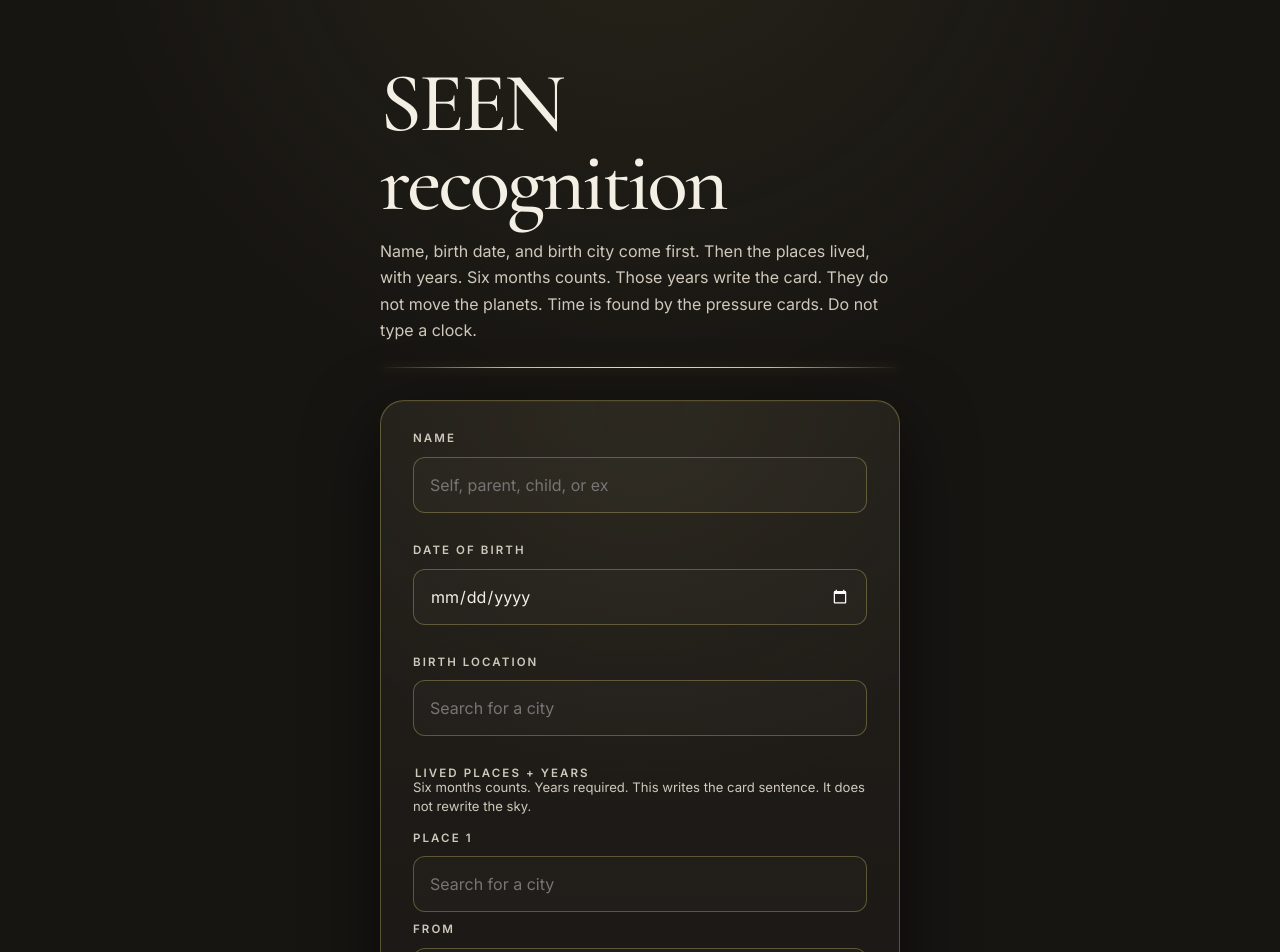
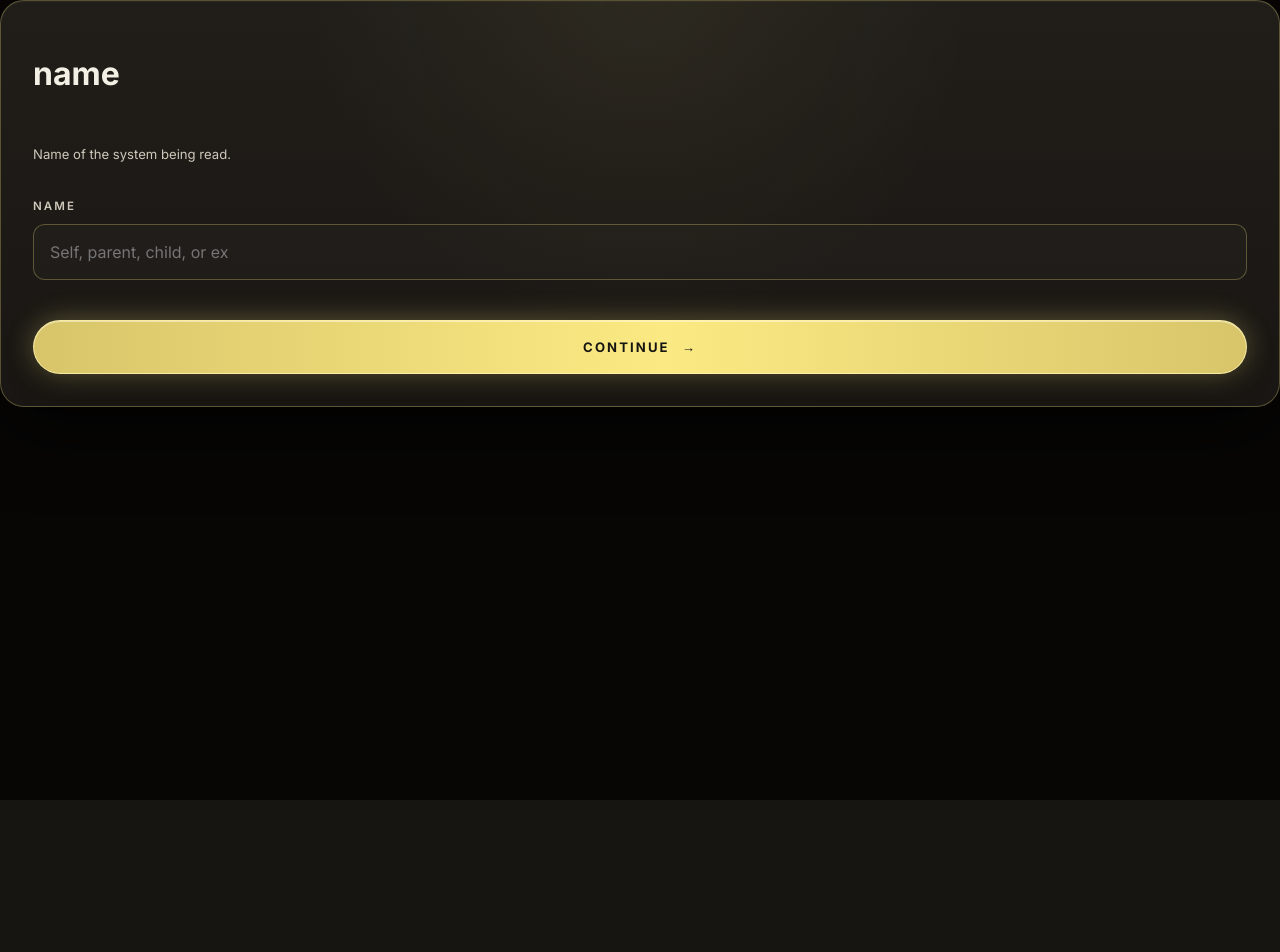
Before and after one commit to seanmphelps-ai/seen-universe, a Next.js app: page /chart in a window 1280 px wide. Shown: the top 952 px of the page. After the commit the page ends 800 px from the top, so only its background shows below. Built offline with nearby package versions, Linux system fonts and the light colour scheme.

Commit message:
Wire the rest of the intake deck onto the live path (#23)
Four intake cards on /chart: name, date control, city search, lived places. Location card unchanged.

```diff
--- a/app/chart/page.tsx
+++ b/app/chart/page.tsx
@@ -1,108 +1,103 @@
 'use client';
 
-import { FormEvent, useMemo, useState } from 'react';
+import { FormEvent, useState } from 'react';
 import { useRouter } from 'next/navigation';
 import LivedPlacesField from '../../components/LivedPlacesField';
-import { CITIES, type City } from '../../lib/cities';
+import { LocationAutocompleteInput } from '../../components/LocationAutocompleteInput';
+import {
+  INTAKE_CARDS,
+  birthCityCardError,
+  birthDateCardError,
+  buildIntakeRecord,
+  nameCardError,
+  placeFromSuggestion,
+  type IntakeCard,
+} from '../../lib/foundation/intakeDeck';
+import type { Place } from '../../lib/foundation/intakeSchema';
 import {
   collectLivedPlaces,
   emptyLivedPlaceDraft,
-  livedStackFromPlaces,
+  type LivedPlaceDraft,
 } from '../../lib/foundation/livedExposure';
+
+const CARD_COPY: Record<IntakeCard, { title: string; support: string }> = {
+  name: {
+    title: 'name',
+    support: 'Name of the system being read.',
+  },
+  birthDate: {
+    title: 'birth date',
+    support: 'The day this system entered.',
+  },
+  birthCity: {
+    title: 'birth city',
+    support: 'Search for the city. The pick carries latitude and longitude.',
+  },
+  livedPlaces: {
+    title: 'lived places',
+    support: 'Six months or more. A shorter stay does not count.',
+  },
+};
 
 export default function NatalChartPage() {
   const router = useRouter();
+  const [step, setStep] = useState(0);
   const [name, setName] = useState('');
   const [birthDate, setBirthDate] = useState('');
   const [cityQuery, setCityQuery] = useState('');
-  const [selectedCity, setSelectedCity] = useState<City | null>(null);
-  const [livedRows, setLivedRows] = useState(() => [emptyLivedPlaceDraft('1')]);
+  const [birthCity, setBirthCity] = useState<Place | null>(null);
+  const [livedRows, setLivedRows] = useState<LivedPlaceDraft[]>(() => [emptyLivedPlaceDraft('1')]);
   const [error, setError] = useState('');
 
-  const citySuggestions = useMemo(() => {
-    const query = cityQuery.trim().toLowerCase();
-    if (!query || selectedCity) return [];
-    return CITIES.filter(
-      (city) =>
-        city.name.toLowerCase().includes(query) ||
-        city.country.toLowerCase().includes(query),
-    ).slice(0, 8);
-  }, [cityQuery, selectedCity]);
+  const card = INTAKE_CARDS[step] ?? 'name';
+  const copy = CARD_COPY[card];
 
-  function handleCityInputChange(value: string) {
-    setCityQuery(value);
-    setSelectedCity(null);
+  function advance(event: FormEvent<HTMLFormElement>) {
+    event.preventDefault();
+    const message = errorFor(card);
+    if (message) {
+      setError(message);
+      return;
     }
-
-  function handleCitySelect(city: City) {
-    setSelectedCity(city);
-    setCityQuery(`${city.name}, ${city.country}`);
-  }
-
-  function handleSubmit(event: FormEvent<HTMLFormElement>) {
-    event.preventDefault();
-
-    if (!name.trim()) {
-      setError('Enter a name.');
+    setError('');
+    if (step < INTAKE_CARDS.length - 1) {
+      setStep(step + 1);
       return;
     }
 
-    if (!birthDate) {
-      setError('Enter a date of birth.');
-      return;
+    try {
+      const record = buildIntakeRecord({
+        name,
+        birthDate,
+        birthCity: birthCity!,
+        livedPlaces: collectLivedPlaces(livedRows),
+      });
+      sessionStorage.setItem('seen.foundation.birth', JSON.stringify(record));
+      router.push('/foundation/rectification');
+    } catch (err) {
+      setError(err instanceof Error ? err.message : 'Check the lived places.');
+    }
   }
 
-    if (!selectedCity) {
-      setError('Search for and select a birth location from the list.');
-      return;
+  function errorFor(current: IntakeCard): string | null {
+    if (current === 'name') return nameCardError(name);
+    if (current === 'birthDate') return birthDateCardError(birthDate);
+    if (current === 'birthCity') return birthCityCardError(birthCity);
+    try {
+      collectLivedPlaces(livedRows);
+      return null;
+    } catch (err) {
+      return err instanceof Error ? err.message : 'Check the lived places.';
     }
-
-    let livedPlaces;
-    try {
-      livedPlaces = collectLivedPlaces(livedRows);
-    } catch (err) {
-      setError(err instanceof Error ? err.message : 'Check the lived places.');
-      return;
-    }
-
-    sessionStorage.setItem(
-      'seen.foundation.birth',
-      JSON.stringify({
-        name: name.trim(),
-        birthDate,
-        city: {
-          name: selectedCity.name,
-          country: selectedCity.country,
-          latitude: selectedCity.latitude,
-          longitude: selectedCity.longitude,
-        },
-        livedPlaces,
-        livedStack: livedStackFromPlaces(livedPlaces),
-      }),
-    );
-
-    router.push('/foundation/rectification');
   }
 
   return (
-    <main className="seenFlowPage">
-      <section className="seenFlowShell" aria-labelledby="natal-chart-title">
-        <header className="seenFlowHeader">
-          <h1 id="natal-chart-title" className="seenDisplayLarge">
-            SEEN recognition
-          </h1>
+    <main className="seenAlivePage seenIntakeDeck">
+      <form className="seenPanel seenFlowForm" noValidate onSubmit={advance} aria-labelledby="intake-card-title">
+        <h1 id="intake-card-title">{copy.title}</h1>
+        <p className="seenFieldSupport">{copy.support}</p>
 
-          <p className="seenFlowIntroduction">
-            Name, birth date, and birth city come first. Then the places lived,
-            with years. Six months counts. Those years write the card. They do
-            not move the planets. Time is found by the pressure cards. Do not
-            type a clock.
-          </p>
-
-          <div className="seenDivider" aria-hidden="true" />
-        </header>
-
-        <form className="seenPanel seenFlowForm" onSubmit={handleSubmit}>
+        {card === 'name' && (
           <div className="seenField">
             <label className="seenLabel" htmlFor="chart-name">
               Name
@@ -112,14 +107,16 @@ export default function NatalChartPage() {
                 id="chart-name"
                 className="seenInput"
                 type="text"
-                autoComplete="off"
+                autoComplete="name"
                 placeholder="Self, parent, child, or ex"
                 value={name}
                 onChange={(event) => setName(event.target.value)}
               />
             </div>
           </div>
+        )}
 
+        {card === 'birthDate' && (
           <div className="seenField">
             <label className="seenLabel" htmlFor="chart-date">
               Date of birth
@@ -134,41 +131,37 @@ export default function NatalChartPage() {
               />
             </div>
           </div>
+        )}
 
+        {card === 'birthCity' && (
           <div className="seenField">
             <label className="seenLabel" htmlFor="chart-city">
-              Birth location
+              Birth city
             </label>
             <div className="seenInputFrame">
-              <input
+              <LocationAutocompleteInput
                 id="chart-city"
                 className="seenInput"
-                type="text"
-                autoComplete="off"
+                value={cityQuery}
                 placeholder="Search for a city"
-                value={cityQuery}
-                onChange={(event) => handleCityInputChange(event.target.value)}
+                ariaLabel="Birth city"
+                onChange={setCityQuery}
+                onPlaceSelect={(suggestion) => {
+                  if (!suggestion) {
+                    setBirthCity(null);
+                    return;
+                  }
+                  setCityQuery(suggestion.label);
+                  setBirthCity(placeFromSuggestion(suggestion));
+                }}
               />
             </div>
+          </div>
+        )}
 
-            {citySuggestions.length > 0 && (
-              <ul className="seenCitySuggestions">
-                {citySuggestions.map((city) => (
-                  <li key={`${city.name}-${city.country}`}>
-                    <button
-                      type="button"
-                      className="seenCitySuggestion"
-                      onClick={() => handleCitySelect(city)}
-                    >
-                      {city.name}, {city.country}
-                    </button>
-                  </li>
-                ))}
-              </ul>
+        {card === 'livedPlaces' && (
+          <LivedPlacesField rows={livedRows} onChange={setLivedRows} />
         )}
-          </div>
-
-          <LivedPlacesField rows={livedRows} onChange={setLivedRows} />
 
         {error && (
           <p className="seenFormError" role="alert">
@@ -177,11 +170,22 @@ export default function NatalChartPage() {
         )}
 
         <button className="seenButtonPrimary" type="submit">
-            Start pressure cards
+          Continue
           <span aria-hidden="true">→</span>
         </button>
+        {step > 0 && (
+          <button
+            className="seenButtonSecondary"
+            type="button"
+            onClick={() => {
+              setError('');
+              setStep(step - 1);
+            }}
+          >
+            Back
+          </button>
+        )}
       </form>
-      </section>
     </main>
   );
 }
--- a/app/styles/flow.css
+++ b/app/styles/flow.css
@@ -199,7 +199,8 @@
   line-height: 1.45;
 }
 
-.seenFlowForm .seenButtonPrimary {
+.seenFlowForm .seenButtonPrimary,
+.seenFlowForm .seenButtonSecondary {
   display: inline-flex;
   align-items: center;
   justify-content: center;
@@ -207,6 +208,12 @@
   width: 100%;
   margin-top: var(--seen-space-2);
   cursor: pointer;
+}
+
+.seenAlivePage.seenIntakeDeck {
+  height: auto;
+  min-height: 100svh;
+  overflow: auto;
 }
 
 .seenCompletionDivider {
--- a/components/LivedPlacesField.tsx
+++ b/components/LivedPlacesField.tsx
@@ -1,7 +1,8 @@
 'use client';
 
-import { useMemo, useRef } from 'react';
-import { CITIES } from '../lib/cities';
+import { useRef, type Dispatch, type SetStateAction } from 'react';
+import { LocationAutocompleteInput } from './LocationAutocompleteInput';
+import { placeFromSuggestion } from '../lib/foundation/intakeDeck';
 import {
   emptyLivedPlaceDraft,
   type LivedPlaceDraft,
@@ -9,23 +10,24 @@ import {
 
 type LivedPlacesFieldProps = {
   rows: LivedPlaceDraft[];
-  onChange: (rows: LivedPlaceDraft[]) => void;
+  onChange: Dispatch<SetStateAction<LivedPlaceDraft[]>>;
 };
 
 export default function LivedPlacesField({ rows, onChange }: LivedPlacesFieldProps) {
   const nextId = useRef(rows.length);
 
   function update(id: string, patch: Partial<LivedPlaceDraft>) {
-    onChange(rows.map((row) => (row.id === id ? { ...row, ...patch } : row)));
+    onChange((current) => current.map((row) => (row.id === id ? { ...row, ...patch } : row)));
   }
 
   function addRow() {
     nextId.current += 1;
-    onChange([...rows, emptyLivedPlaceDraft(String(nextId.current))]);
+    const id = String(nextId.current);
+    onChange((current) => [...current, emptyLivedPlaceDraft(id)]);
   }
 
   function removeRow(id: string) {
-    onChange(rows.filter((row) => row.id !== id));
+    onChange((current) => current.filter((row) => row.id !== id));
   }
 
   return (
@@ -62,50 +64,31 @@ function LivedPlaceRow({
   onChange: (patch: Partial<LivedPlaceDraft>) => void;
   onRemove?: () => void;
 }) {
-  const suggestions = useMemo(() => {
-    const query = row.query.trim().toLowerCase();
-    if (!query || row.city) return [];
-    return CITIES.filter(
-      (city) =>
-        city.name.toLowerCase().includes(query) ||
-        city.country.toLowerCase().includes(query),
-    ).slice(0, 8);
-  }, [row.city, row.query]);
-
   return (
     <div className="seenField">
       <label className="seenLabel" htmlFor={`lived-city-${row.id}`}>
         Place {index + 1}
       </label>
       <div className="seenInputFrame">
-        <input
+        <LocationAutocompleteInput
           id={`lived-city-${row.id}`}
           className="seenInput"
-          type="text"
-          autoComplete="off"
+          value={row.query}
           placeholder="Search for a city"
-          value={row.query}
-          onChange={(event) => onChange({ query: event.target.value, city: null })}
+          ariaLabel={`Place ${index + 1}`}
+          onChange={(value) => onChange({ query: value })}
+          onPlaceSelect={(suggestion) => {
+            if (!suggestion) {
+              onChange({ city: null });
+              return;
+            }
+            onChange({
+              query: suggestion.label,
+              city: placeFromSuggestion(suggestion),
+            });
+          }}
         />
       </div>
-      {suggestions.length > 0 && (
-        <ul className="seenCitySuggestions">
-          {suggestions.map((city) => (
-            <li key={`${city.name}-${city.country}`}>
-              <button
-                type="button"
-                className="seenCitySuggestion"
-                onClick={() => onChange({
-                  city,
-                  query: `${city.name}, ${city.country}`,
-                })}
-              >
-                {city.name}, {city.country}
-              </button>
-            </li>
-          ))}
-        </ul>
-      )}
       <label className="seenLabel" htmlFor={`lived-start-${row.id}`}>
         From
       </label>
--- /dev/null
+++ b/lib/foundation/intakeDeck.ts
@@ -0,0 +1,68 @@
+import { z } from 'zod';
+import { BirthAnchorSchema, PlaceSchema, type LivedPlace, type Place } from './intakeSchema';
+import { livedStackFromPlaces } from './livedExposure';
+
+/** Click path after the location card. No clock card. */
+export const INTAKE_CARDS = ['name', 'birthDate', 'birthCity', 'livedPlaces'] as const;
+
+export type IntakeCard = (typeof INTAKE_CARDS)[number];
+
+const BirthDateSchema = z.iso.date();
+
+export type IntakeBirthRecord = {
+  name: string;
+  birthDate: string;
+  city: Place;
+  livedPlaces: LivedPlace[];
+  livedStack: string;
+};
+
+export function placeFromSuggestion(suggestion: {
+  city: string;
+  country: string;
+  latitude: number;
+  longitude: number;
+}): Place {
+  return PlaceSchema.parse({
+    name: suggestion.city,
+    country: suggestion.country,
+    latitude: suggestion.latitude,
+    longitude: suggestion.longitude,
+  });
+}
+
+export function nameCardError(name: string): string | null {
+  if (!name.trim()) return 'Enter the name of the system being read.';
+  return null;
+}
+
+export function birthDateCardError(birthDate: string): string | null {
+  if (!BirthDateSchema.safeParse(birthDate).success) return 'Choose a birth date.';
+  return null;
+}
+
+export function birthCityCardError(city: Place | null): string | null {
+  if (!city || !PlaceSchema.safeParse(city).success) return 'Select a birth city from the list.';
+  return null;
+}
+
+export function buildIntakeRecord(input: {
+  name: string;
+  birthDate: string;
+  birthCity: Place;
+  livedPlaces: LivedPlace[];
+}): IntakeBirthRecord {
+  const anchor = BirthAnchorSchema.parse({
+    name: input.name.trim(),
+    birthDate: input.birthDate,
+    birthCity: input.birthCity,
+  });
+
+  return {
+    name: anchor.name,
+    birthDate: anchor.birthDate,
+    city: anchor.birthCity,
+    livedPlaces: input.livedPlaces,
+    livedStack: livedStackFromPlaces(input.livedPlaces),
+  };
+}
```
Also changed, not shown: app/foundation/rectification/page.tsx (+4 -14 lines), components/LocationAutocompleteInput.tsx (+9 -1 lines), 2 other files (tests, documents, lock files or other folders). Lines whose indentation alone changed are shown as unchanged.
